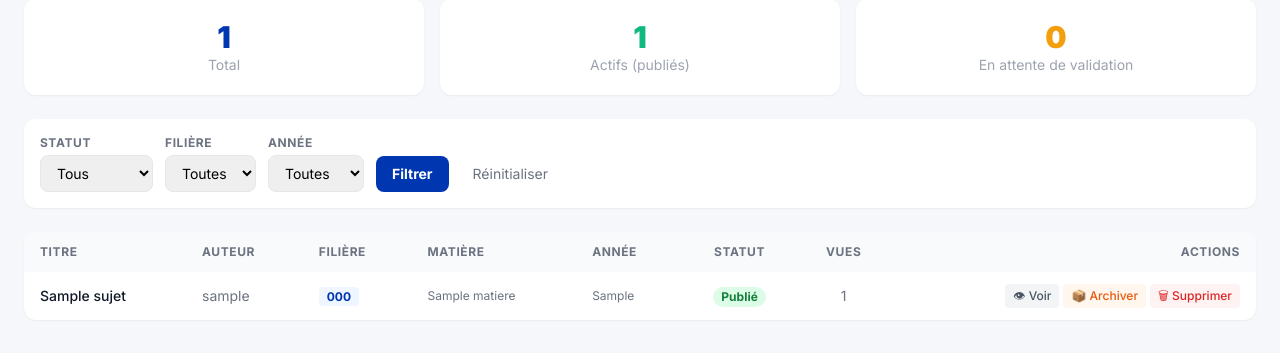
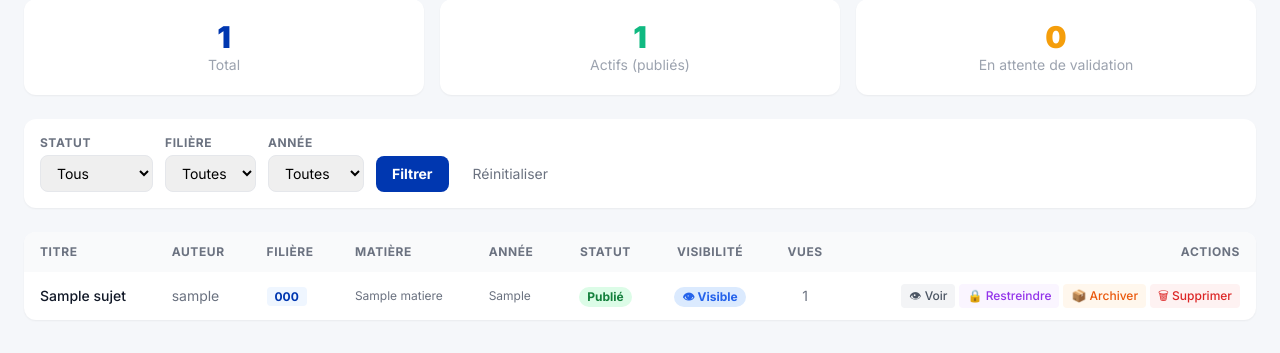
Before and after one commit to TANNOU-dev/upgcexam, a Django app: page /administration/sujets/ in a window 1280 px wide. Shown: the part 194-547 px from the top of the page. Run offline with Django 5.2, Linux system fonts and the light colour scheme; a user stored in the database is signed in; tables that the repository leaves empty hold one stand-in row (values such as "Sample post"); some libraries are stand-ins or nearby versions.

Commit message:
Ajout colonne visibilite + bouton basculer dans admin sujets

```diff
--- a/core/templates/core/admin/sujets.html
+++ b/core/templates/core/admin/sujets.html
@@ -90,6 +90,7 @@
                             <th class="px-4 py-3">Matière</th>
                             <th class="px-4 py-3">Année</th>
                             <th class="px-4 py-3 text-center">Statut</th>
+                            <th class="px-4 py-3 text-center">Visibilité</th>
                             <th class="px-4 py-3 text-center">Vues</th>
                             <th class="px-4 py-3 text-right">Actions</th>
                         </tr>
@@ -111,6 +112,13 @@
                                 <span class="inline-flex items-center px-2 py-0.5 rounded-full text-xs font-bold bg-gray-100 text-gray-600">Archivé</span>
                                 {% endif %}
                             </td>
+                            <td class="px-4 py-3 text-center">
+                                {% if s.visibilite == 'restreint' %}
+                                <span class="inline-flex items-center px-2 py-0.5 rounded-full text-xs font-bold bg-red-100 text-red-600">🔒 Restreint</span>
+                                {% else %}
+                                <span class="inline-flex items-center px-2 py-0.5 rounded-full text-xs font-bold bg-blue-100 text-blue-600">👁 Visible</span>
+                                {% endif %}
+                            </td>
                             <td class="px-4 py-3 text-center text-gray-500">{{ s.vues }}</td>
                             <td class="px-4 py-3 text-right">
                                 <div class="inline-flex items-center gap-1">
@@ -119,6 +127,16 @@
                                        class="text-xs px-2 py-1 rounded bg-gray-100 text-gray-600 hover:bg-gray-200 font-medium">
                                         👁 Voir
                                     </a>
+                                    {% if s.statut == 'actif' %}
+                                    <form method="post" class="inline">
+                                        {% csrf_token %}
+                                        <input type="hidden" name="sujet_id" value="{{ s.id }}">
+                                        <button type="submit" name="action" value="visibilite"
+                                                class="text-xs px-2 py-1 rounded {% if s.visibilite == 'restreint' %}bg-yellow-50 text-yellow-600 hover:bg-yellow-100{% else %}bg-purple-50 text-purple-600 hover:bg-purple-100{% endif %} font-medium">
+                                            {% if s.visibilite == 'restreint' %}🔓 Rendre visible{% else %}🔒 Restreindre{% endif %}
+                                        </button>
+                                    </form>
+                                    {% endif %}
                                     {% if s.statut == 'en_attente' %}
                                     <form method="post" class="inline">
                                         {% csrf_token %}
@@ -162,7 +180,7 @@
                             </td>
                         </tr>
                         {% empty %}
-                        <tr><td colspan="8" class="px-4 py-10 text-center text-gray-400">Aucun sujet trouvé.</td></tr>
+                        <tr><td colspan="9" class="px-4 py-10 text-center text-gray-400">Aucun sujet trouvé.</td></tr>
                         {% endfor %}
                     </tbody>
                 </table>
--- a/core/views.py
+++ b/core/views.py
@@ -942,6 +942,14 @@ def admin_sujets(request):
         elif action == "reactiver" and sujet_id:
             Sujet.objects.filter(id=sujet_id, statut="archive").update(statut="actif")
             messages.success(request, "Sujet réactivé et visible par tous.")
+        elif action == "visibilite" and sujet_id:
+            sujet = get_object_or_404(Sujet, id=sujet_id)
+            if sujet.visibilite == "restreint":
+                Sujet.objects.filter(id=sujet_id).update(visibilite="visible")
+                messages.success(request, "Sujet désormais visible par tous.")
+            else:
+                Sujet.objects.filter(id=sujet_id).update(visibilite="restreint")
+                messages.success(request, "Sujet passé en accès restreint.")
         elif action == "supprimer" and sujet_id:
 
             Sujet.objects.filter(id=sujet_id).delete()
```
